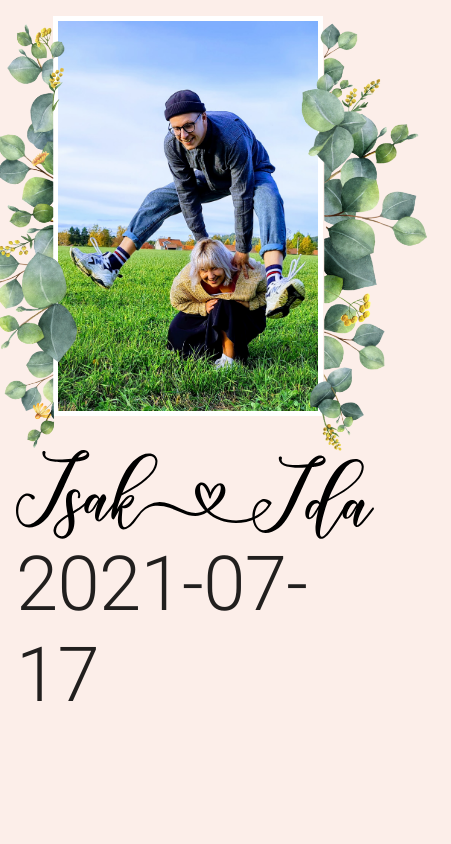
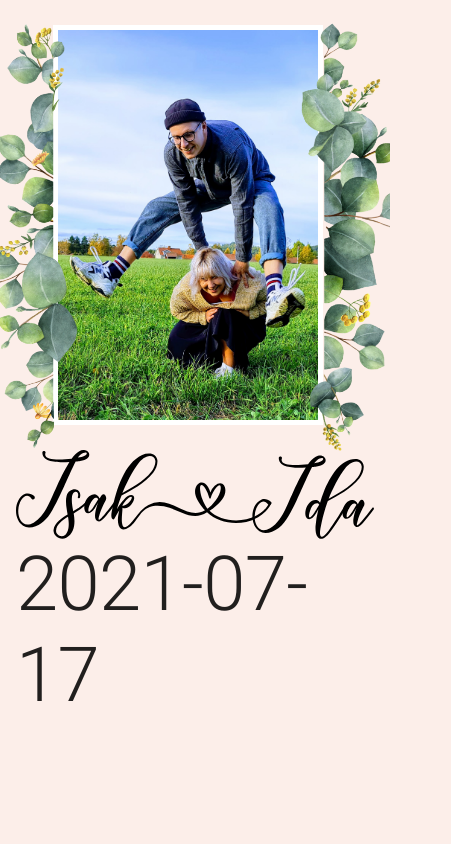
Before and after one commit to isakhjartaida/isakhjartaida.github.io, a React (Create React App) app in the folder isakhjartaida/: page / in a window 390 px wide. Shown: the top 844 px of the page, 451 px wide, since content can reach past the window. Built offline with nearby package versions, Linux system fonts and the light colour scheme; a web font is replaced by a local one.

Commit message:
Fixing overflow mobile

```diff
--- a/isakhjartaida/src/App.js
+++ b/isakhjartaida/src/App.js
@@ -10,6 +10,7 @@ import NotifyMe from './NotifyMe';
 function App() {
   return (
     <Theme>
+      <Box overflow="hidden">
         <Container
           maxWidth="sm"
         >
@@ -21,6 +22,7 @@ function App() {
 
           <Box marginTop={4}></Box>
         </Container>
+      </Box>
     </Theme>
   );
 }
--- a/isakhjartaida/src/Landing/Landing.js
+++ b/isakhjartaida/src/Landing/Landing.js
@@ -29,6 +29,7 @@ export default function NotifyMe() {
         height={450}
         padding={2}
         display="flex"
+        alignItems="center"
       >
         <Box
           marginRight="-29px"
```
Lines whose indentation alone changed are shown as unchanged.
